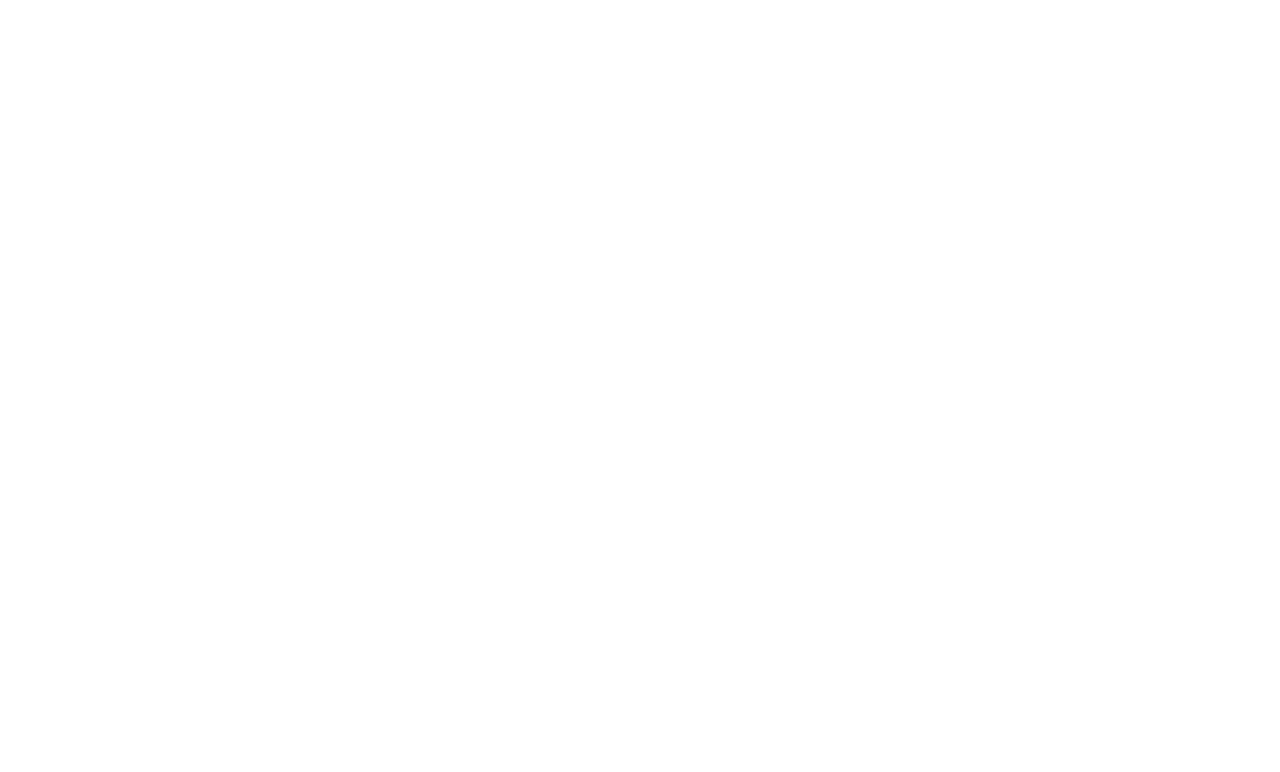
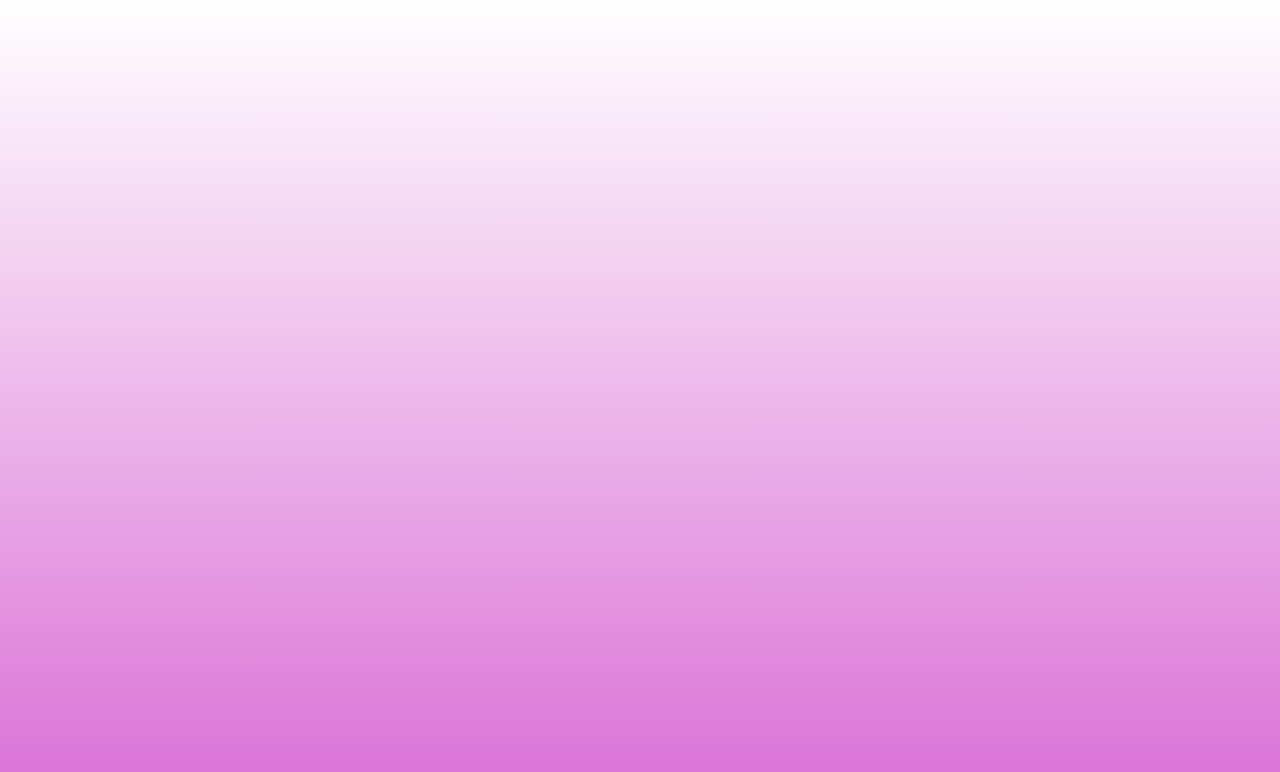
Before and after one commit to Ravi2k71/4.16, a plain HTML site: page index.html in a window 1280 px wide. Drawn offline with Linux system fonts and the light colour scheme.

Commit message:
Update index.html

```diff
--- a/index.html
+++ b/index.html
@@ -1,6 +1,12 @@
 <DOCTYPE="html">
 <html lang="en">
 <header>
+<style>
+body { background-color: #DA70D6;
+background-image: linear-gradient(to
+bottom, #FFFFFF, #DA70D6);
+background-repeat: no-repeat; }
+</style>
 <body>
 
 </body>
```
